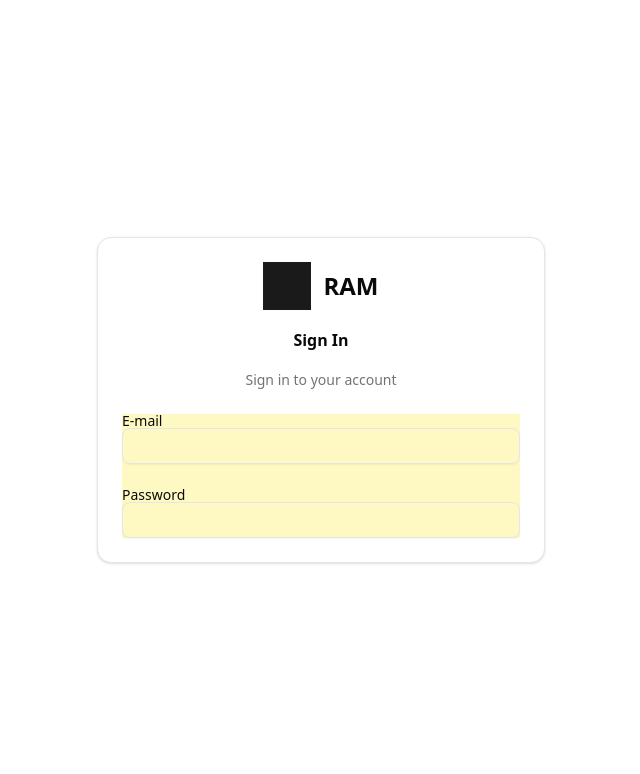
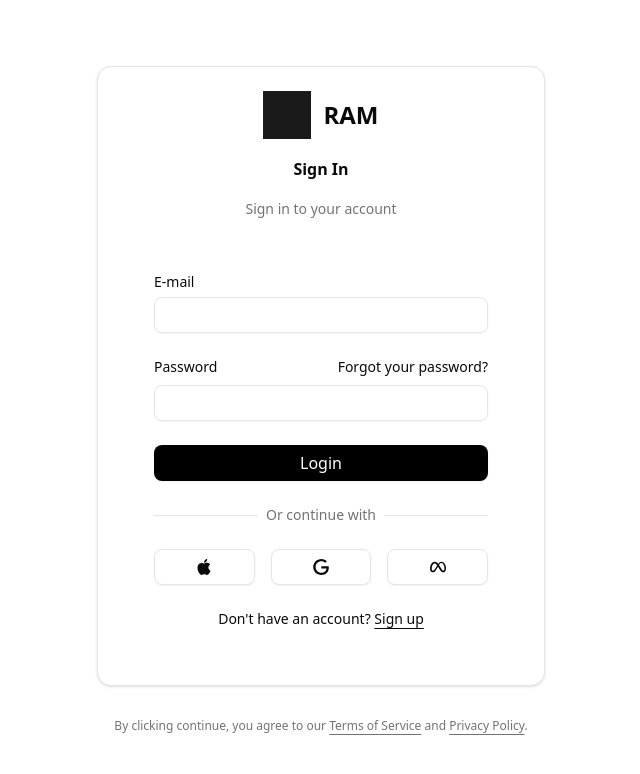
Before and after one commit to MarioLuigie/RAM_store, a Next.js app: page /sign-in in a window 1280 px wide. Shown: the top 774 px of the page, without its empty margins (319-959 px from the left). Built offline with nearby package versions, Linux system fonts and the light colour scheme; no server answers.

Commit message:
Feat: Create BasicButton.tsx and SubmitButton.tsx

```diff
--- a/src/components/forms/AuthForm.tsx
+++ b/src/components/forms/AuthForm.tsx
@@ -1,16 +1,22 @@
 'use client'
+// modules
+import Link from 'next/link'
 // lib
 import { SIGNIN_DEFAULT_VALUES } from '@/lib/constants'
+import { ROUTES } from '@/lib/constants/paths'
 // components
 import { Input } from '@/components/ui/input'
 import { Label } from '@/components/ui/label'
+import { Button } from '@/components/ui/button'
+import SubmitButton from '@/components/shared/SubmitButton'
 
 export default function AuthForm() {
 	return (
-		<form className="bg-yellow-100">
+		<form className="p-6 md:p-8">
+			{/* FORM FIELDS */}
 			<div className="space-y-6">
 				{/* EMAIL INPUT */}
-				<div>
+				<div className="grid gap-2">
 					<Label htmlFor="email">E-mail</Label>
 					<Input
 						id="email"
@@ -23,8 +29,16 @@ export default function AuthForm() {
 				</div>
 
 				{/* PASSWORD INPUT */}
-				<div>
-					<Label htmlFor="password">Password</Label>
+				<div className="grid gap-2">
+					<div className="flex items-center">
+						<Label htmlFor="password">Password</Label>
+						<Link
+							href="#"
+							className="ml-auto text-sm underline-offset-2 hover:underline"
+						>
+							Forgot your password?
+						</Link>
+					</div>
 					<Input
 						id="password"
 						name="password"
@@ -34,6 +48,59 @@ export default function AuthForm() {
 						defaultValue={SIGNIN_DEFAULT_VALUES.password}
 					/>
 				</div>
+
+        {/* SUBMIT BUTTON */}
+        <div>
+          <SubmitButton className='w-full bg-black outline-0 hover:bg-[#383638] cursor-pointer' variant='fill'>Login</SubmitButton>
+        </div>
+
+				{/* SEPERATOR LINE */}
+				<div className="relative text-center text-sm after:absolute after:inset-0 after:top-1/2 after:z-0 after:flex after:items-center after:border-t after:border-border">
+					<span className="relative z-10 bg-background px-2 text-muted-foreground">
+						Or continue with
+					</span>
+				</div>
+
+				{/* PROVIDERS */}
+				<div className="grid grid-cols-3 gap-4">
+					<Button variant="outline" className="w-full">
+						<svg xmlns="http://www.w3.org/2000/svg" viewBox="0 0 24 24">
+							<path
+								d="M12.152 6.896c-.948 0-2.415-1.078-3.96-1.04-2.04.027-3.91 1.183-4.961 3.014-2.117 3.675-.546 9.103 1.519 12.09 1.013 1.454 2.208 3.09 3.792 3.039 1.52-.065 2.09-.987 3.935-.987 1.831 0 2.35.987 3.96.948 1.637-.026 2.676-1.48 3.676-2.948 1.156-1.688 1.636-3.325 1.662-3.415-.039-.013-3.182-1.221-3.22-4.857-.026-3.04 2.48-4.494 2.597-4.559-1.429-2.09-3.623-2.324-4.39-2.376-2-.156-3.675 1.09-4.61 1.09zM15.53 3.83c.843-1.012 1.4-2.427 1.245-3.83-1.207.052-2.662.805-3.532 1.818-.78.896-1.454 2.338-1.273 3.714 1.338.104 2.715-.688 3.559-1.701"
+								fill="currentColor"
+							/>
+						</svg>
+						<span className="sr-only">Login with Apple</span>
+					</Button>
+					<Button variant="outline" className="w-full">
+						<svg xmlns="http://www.w3.org/2000/svg" viewBox="0 0 24 24">
+							<path
+								d="M12.48 10.92v3.28h7.84c-.24 1.84-.853 3.187-1.787 4.133-1.147 1.147-2.933 2.4-6.053 2.4-4.827 0-8.6-3.893-8.6-8.72s3.773-8.72 8.6-8.72c2.6 0 4.507 1.027 5.907 2.347l2.307-2.307C18.747 1.44 16.133 0 12.48 0 5.867 0 .307 5.387.307 12s5.56 12 12.173 12c3.573 0 6.267-1.173 8.373-3.36 2.16-2.16 2.84-5.213 2.84-7.667 0-.76-.053-1.467-.173-2.053H12.48z"
+								fill="currentColor"
+							/>
+						</svg>
+						<span className="sr-only">Login with Google</span>
+					</Button>
+					<Button variant="outline" className="w-full">
+						<svg xmlns="http://www.w3.org/2000/svg" viewBox="0 0 24 24">
+							<path
+								d="M6.915 4.03c-1.968 0-3.683 1.28-4.871 3.113C.704 9.208 0 11.883 0 14.449c0 .706.07 1.369.21 1.973a6.624 6.624 0 0 0 .265.86 5.297 5.297 0 0 0 .371.761c.696 1.159 1.818 1.927 3.593 1.927 1.497 0 2.633-.671 3.965-2.444.76-1.012 1.144-1.626 2.663-4.32l.756-1.339.186-.325c.061.1.121.196.183.3l2.152 3.595c.724 1.21 1.665 2.556 2.47 3.314 1.046.987 1.992 1.22 3.06 1.22 1.075 0 1.876-.355 2.455-.843a3.743 3.743 0 0 0 .81-.973c.542-.939.861-2.127.861-3.745 0-2.72-.681-5.357-2.084-7.45-1.282-1.912-2.957-2.93-4.716-2.93-1.047 0-2.088.467-3.053 1.308-.652.57-1.257 1.29-1.82 2.05-.69-.875-1.335-1.547-1.958-2.056-1.182-.966-2.315-1.303-3.454-1.303zm10.16 2.053c1.147 0 2.188.758 2.992 1.999 1.132 1.748 1.647 4.195 1.647 6.4 0 1.548-.368 2.9-1.839 2.9-.58 0-1.027-.23-1.664-1.004-.496-.601-1.343-1.878-2.832-4.358l-.617-1.028a44.908 44.908 0 0 0-1.255-1.98c.07-.109.141-.224.211-.327 1.12-1.667 2.118-2.602 3.358-2.602zm-10.201.553c1.265 0 2.058.791 2.675 1.446.307.327.737.871 1.234 1.579l-1.02 1.566c-.757 1.163-1.882 3.017-2.837 4.338-1.191 1.649-1.81 1.817-2.486 1.817-.524 0-1.038-.237-1.383-.794-.263-.426-.464-1.13-.464-2.046 0-2.221.63-4.535 1.66-6.088.454-.687.964-1.226 1.533-1.533a2.264 2.264 0 0 1 1.088-.285z"
+								fill="currentColor"
+							/>
+						</svg>
+						<span className="sr-only">Login with Meta</span>
+					</Button>
+				</div>
+				{/* REDIRECT TO SIGN UP ROUTE */}
+				<div className="text-center text-sm">
+					Don&apos;t have an account?{' '}
+					<Link
+						href={ROUTES.SIGN_UP}
+						className="underline underline-offset-4"
+					>
+						Sign up
+					</Link>
+				</div>
 			</div>
 		</form>
 	)
--- a/src/components/pages/SignInPage.tsx
+++ b/src/components/pages/SignInPage.tsx
@@ -10,7 +10,6 @@ import Logo from '@/components/shared/Logo'
 import AuthForm from '@/components/forms/AuthForm'
 
 export default function SignInPage() {
-
 	return (
 		<div className="w-full max-w-md mx-auto">
 			<Card>
@@ -23,10 +22,15 @@ export default function SignInPage() {
 						Sign in to your account
 					</CardDescription>
 				</CardHeader>
-        <CardContent className='space-y-4'>
-          <AuthForm />
-        </CardContent>
+				<CardContent className="space-y-4">
+					<AuthForm />
+				</CardContent>
 			</Card>
+
+			<div className="mt-8 text-balance text-center text-xs text-muted-foreground [&_a]:underline [&_a]:underline-offset-4 hover:[&_a]:text-primary">
+				By clicking continue, you agree to our{' '}
+				<a href="#">Terms of Service</a> and <a href="#">Privacy Policy</a>.
+			</div>
 		</div>
 	)
 }
--- a/src/components/pages/SignUpPage.tsx
+++ b/src/components/pages/SignUpPage.tsx
@@ -2,7 +2,7 @@ export default function SignUpPage() {
 
   return (
     <div>
-      SIGN OUT
+      SIGN UP
     </div>
   )
 }
--- /dev/null
+++ b/src/components/shared/BasicButton.tsx
@@ -0,0 +1,52 @@
+// modules
+import clsx from 'clsx'
+// components
+import { Button } from '@/components/ui/button'
+
+interface BasicButtonProps {
+	type?: 'submit' | 'reset' | 'button' | undefined
+	className?: string
+	children: React.ReactNode
+	isDanger?: boolean
+	variant?: 'outline' | 'fill' | 'text'
+	onClick?: () => void
+	disabled?: boolean
+}
+
+export default function BasicButton({
+	type = 'submit',
+	className,
+	children,
+	isDanger = false,
+	variant = 'outline',
+	onClick,
+	disabled = false,
+}: BasicButtonProps) {
+	const dangerVariants = {
+		outline:
+			'text-white px-4 py-2 rounded-md bg-transparent flex-center border border-red-700 min-w-[110px] hover:bg-transparent !important',
+		fill: 'text-white px-4 py-2 rounded-md flex-center min-w-[110px] bg-red-700 hover:bg-red-400 !important',
+		text: 'text-red-400 hover:text-red-300 bg-transparent hover:bg-transparent !important',
+	}
+
+	const primaryVariants = {
+		outline:
+			'text-white px-4 py-2 rounded-md bg-transparent flex-center border border-green-500 min-w-[110px] hover:bg-transparent !important',
+		fill: 'text-white px-4 py-2 rounded-md bg-green-500 flex-center min-w-[110px] hover:bg-green-400 !important',
+		text: 'text-green-500 hover:text-green-400 bg-transparent hover:bg-transparent !important',
+	}
+
+	return (
+		<Button
+			disabled={disabled}
+			type={type}
+			className={clsx(
+				isDanger ? dangerVariants[variant] : primaryVariants[variant],
+				className
+			)}
+			onClick={onClick}
+		>
+			{children}
+		</Button>
+	)
+}
--- /dev/null
+++ b/src/components/shared/SubmitButton.tsx
@@ -0,0 +1,47 @@
+// modules
+import Image from 'next/image'
+// lib
+import { ICONS } from '@/lib/constants/icons'
+// components
+import BasicButton from '@/components/shared/BasicButton'
+
+interface SubmitButtonProps {
+	isLoading?: boolean
+	className?: string
+	children: React.ReactNode
+	isDanger?: boolean
+	variant?: 'outline' | 'fill' | 'text'
+}
+
+export default function SubmitButton({
+	isLoading=false,
+	className,
+	children,
+	isDanger,
+	variant
+}: SubmitButtonProps) {
+	return (
+		<BasicButton
+			disabled={isLoading}
+			className={className}
+			isDanger={isDanger}
+			variant={variant}
+		>
+			{isLoading ? (
+				<div className="flex items-center gap-4">
+					<Image
+						src={ICONS.LOADER.path}
+						alt={ICONS.LOADER.alt}
+						width={24}
+						height={24}
+						className="animate-spin"
+						priority
+					/>
+					Loading...
+				</div>
+			) : (
+				<p className='text-[16px]'>{children}</p>
+			)}
+		</BasicButton>
+	)
+}
--- a/src/lib/constants/paths.ts
+++ b/src/lib/constants/paths.ts
@@ -4,6 +4,7 @@ export const ROUTES = {
 	CART: '/cart',
 	SIGN_IN: '/sign-in',
 	SIGN_OUT: '/sign-out',
+	SIGN_UP: '/sign-up',
 }
 
 export const ICONS_PATH = {
```
